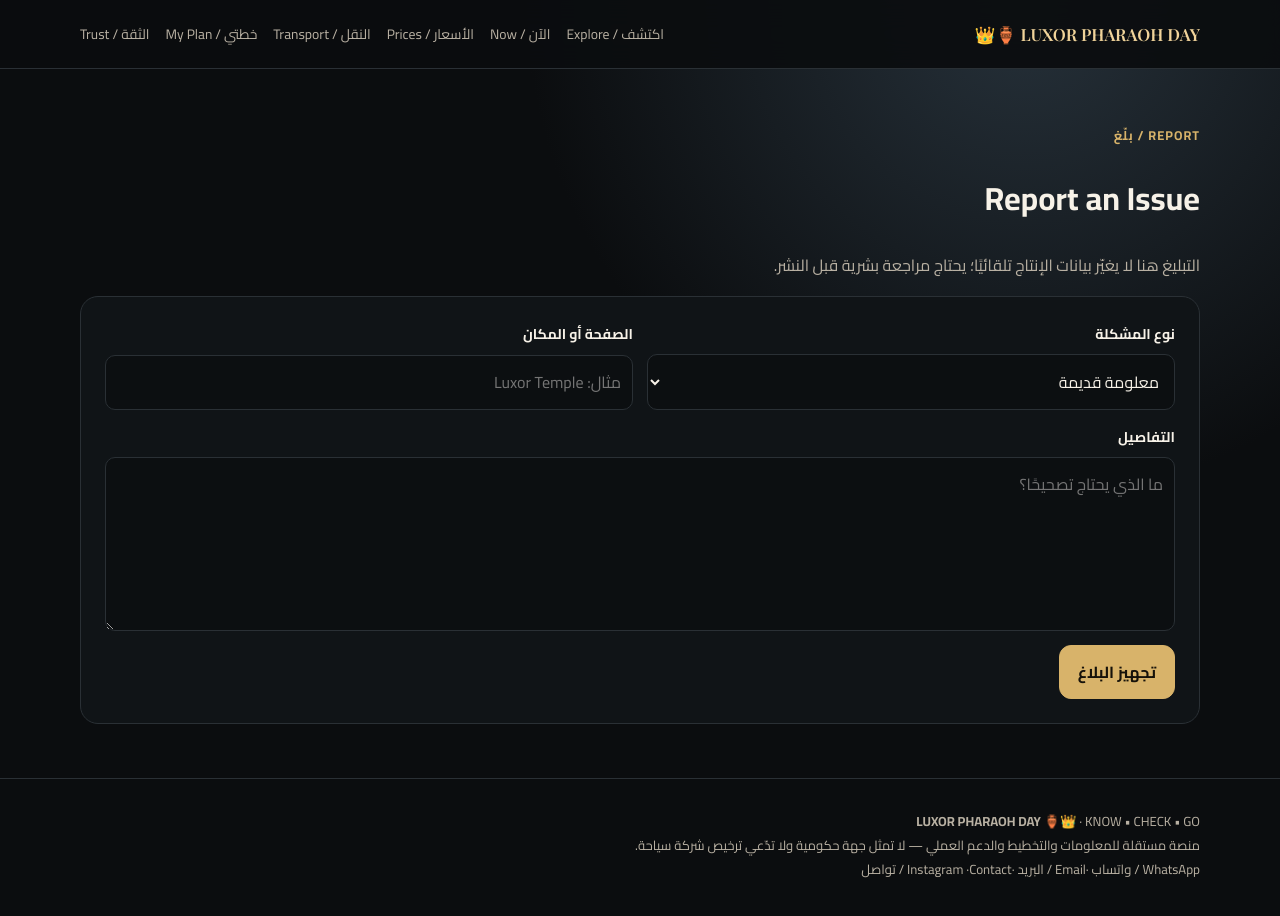
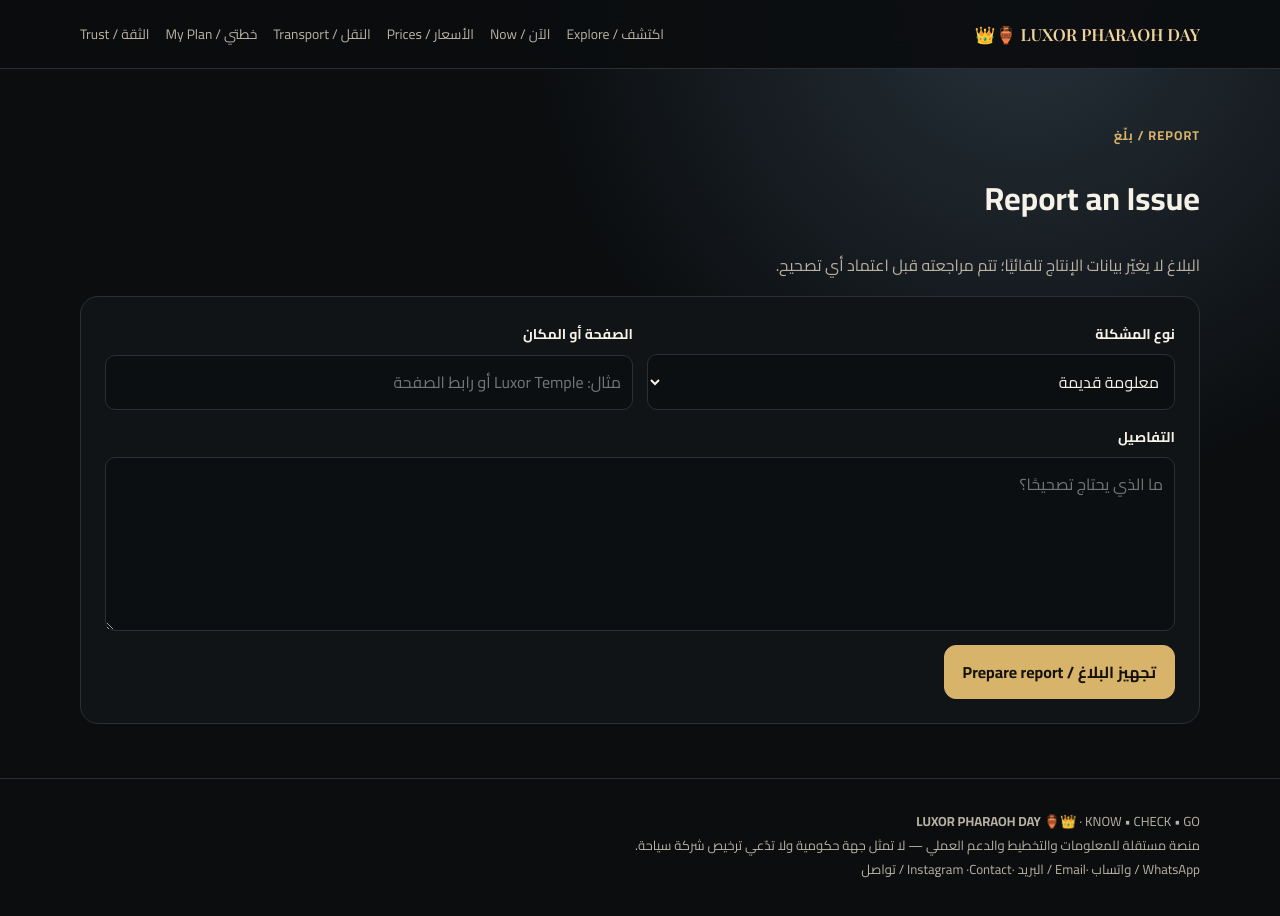
Before and after one commit to youssfalaa296-hash/luxor-pharaoh-day, a Next.js app: page /report-issue in a window 1280 px wide. Shown: the top 916 px of the page. Built offline with nearby package versions, Linux system fonts and the light colour scheme; no server answers.

Commit message:
feat: finalize project identity contact and service safeguards

```diff
--- a/app/report-issue/page.tsx
+++ b/app/report-issue/page.tsx
@@ -1 +1,31 @@
-'use client'; import {useState} from 'react'; export default function Report(){const [sent,setSent]=useState(false); return <main className="wrap page"><div className="eyebrow">REPORT / بلّغ</div><h1>Report an Issue</h1><p className="sub">التبليغ هنا لا يغيّر بيانات الإنتاج تلقائيًا؛ يحتاج مراجعة بشرية قبل النشر.</p>{sent?<div className="notice">تم تجهيز البلاغ محليًا. للإرسال الفعلي نحتاج قناة دعم تشغيلية مرتبطة بالمشروع.</div>:<div className="panel"><div className="formgrid"><div className="field"><label>نوع المشكلة</label><select><option>معلومة قديمة</option><option>سعر</option><option>رابط</option><option>مشكلة تقنية</option></select></div><div className="field"><label>الصفحة أو المكان</label><input placeholder="مثال: Luxor Temple"/></div></div><div className="field" style={{marginTop:14}}><label>التفاصيل</label><textarea rows={5} placeholder="ما الذي يحتاج تصحيحًا؟"/></div><button className="btn" style={{marginTop:14}} onClick={()=>setSent(true)}>تجهيز البلاغ</button></div>}</main>}
+'use client';
+import {useState} from 'react';
+
+export default function Report(){
+  const [sent,setSent]=useState(false);
+  const [details,setDetails]=useState('');
+  const [place,setPlace]=useState('');
+  const [type,setType]=useState('معلومة قديمة');
+
+  const whatsappText=encodeURIComponent(`بلاغ LUXOR PHARAOH DAY\nالنوع: ${type}\nالمكان/الرابط: ${place}\nالتفاصيل: ${details}`);
+  const mailBody=encodeURIComponent(`النوع: ${type}\nالمكان/الرابط: ${place}\nالتفاصيل: ${details}`);
+
+  return <main className="wrap page">
+    <div className="eyebrow">REPORT / بلّغ</div>
+    <h1>Report an Issue</h1>
+    <p className="sub">البلاغ لا يغيّر بيانات الإنتاج تلقائيًا؛ تتم مراجعته قبل اعتماد أي تصحيح.</p>
+    {sent?<div className="notice">تم تجهيز البلاغ. اختر قناة الإرسال أدناه.</div>:null}
+    <div className="panel">
+      <div className="formgrid">
+        <div className="field"><label htmlFor="type">نوع المشكلة</label><select id="type" value={type} onChange={e=>setType(e.target.value)}><option>معلومة قديمة</option><option>سعر</option><option>رابط</option><option>مشكلة تقنية</option><option>معلومة غير صحيحة</option></select></div>
+        <div className="field"><label htmlFor="place">الصفحة أو المكان</label><input id="place" value={place} onChange={e=>setPlace(e.target.value)} placeholder="مثال: Luxor Temple أو رابط الصفحة"/></div>
+      </div>
+      <div className="field" style={{marginTop:14}}><label htmlFor="details">التفاصيل</label><textarea id="details" rows={5} value={details} onChange={e=>setDetails(e.target.value)} placeholder="ما الذي يحتاج تصحيحًا؟"/></div>
+      <button className="btn" style={{marginTop:14}} onClick={()=>setSent(true)}>تجهيز البلاغ / Prepare report</button>
+      {sent?<div className="actions" style={{marginTop:14}}>
+        <a className="btn" href={`https://wa.me/201012801568?text=${whatsappText}`} target="_blank" rel="noreferrer">إرسال عبر WhatsApp</a>
+        <a className="btn alt" href={`mailto:youssfalaa296@gmail.com?subject=Luxor%20Pharaoh%20Day%20Issue&body=${mailBody}`}>إرسال بالبريد</a>
+      </div>:null}
+    </div>
+  </main>
+}
```
